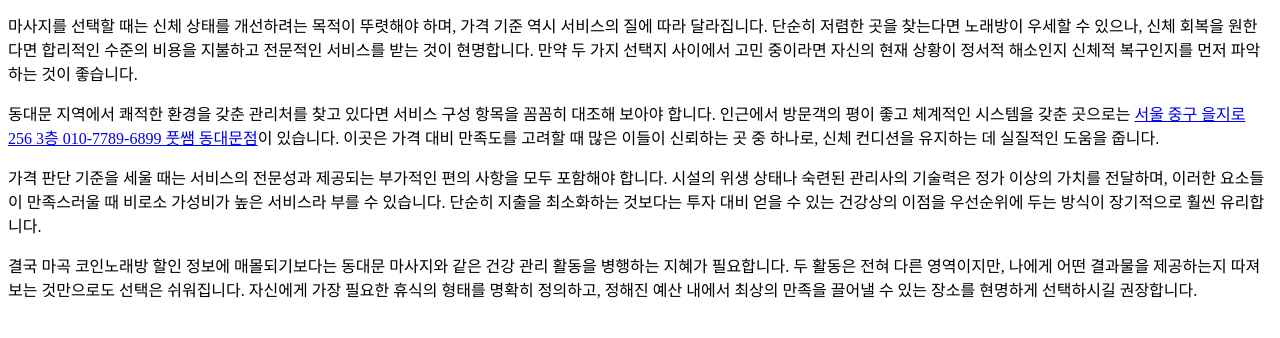
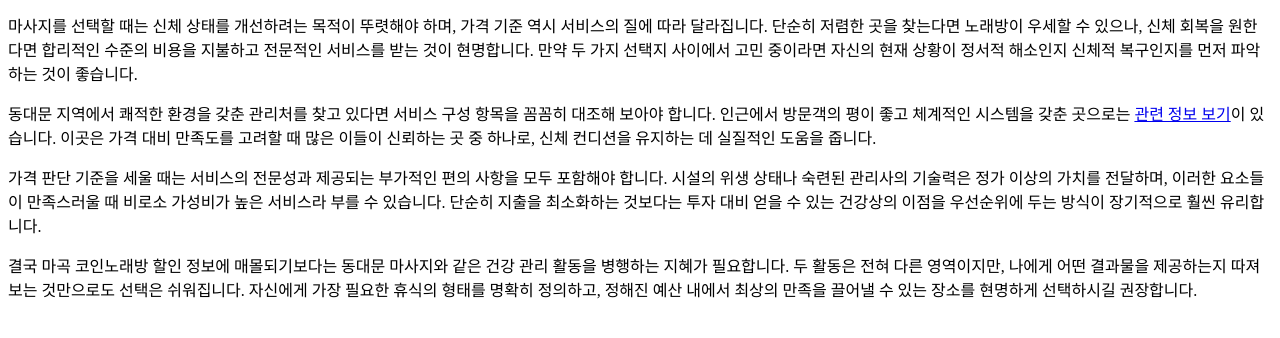
Before and after one commit to dydrkrtks7-cmd/bp-t3b06-mg-coin-sale-2, a plain HTML site: page posts/gemini-coverage-20260719-0358.html in a window 1280 px wide. Shown: the part 164-502 px from the top of the page. Drawn offline with Linux system fonts and the light colour scheme.

Commit message:
deploy: garbage-free snapshot 2026-07-27T00:34:01.685Z

```diff
--- a/posts/gemini-coverage-20260719-0358.html
+++ b/posts/gemini-coverage-20260719-0358.html
@@ -12,7 +12,7 @@
     <h1>마곡 코인노래방 할인과 동대문 풋쌤 마사지의 가격 비교 전략</h1>
     <p>일상적인 스트레스를 해소하기 위해 마곡 코인노래방 할인 혜택을 찾는 이들이 많지만, 때로는 신체적 피로를 푸는 것이 더 효율적인 선택일 수 있습니다. 짧은 시간 동안 소리를 지르며 카타르시스를 느끼는 것과 전문적인 관리를 통해 뭉친 근육을 이완하는 것은 서로 다른 가치를 지닙니다. 예산을 정해두고 가성비를 따질 때, 단순히 비용의 절대치만 볼 것이 아니라 활동의 지속적인 효과를 고민해야 합니다.</p>
     <p>마사지를 선택할 때는 신체 상태를 개선하려는 목적이 뚜렷해야 하며, 가격 기준 역시 서비스의 질에 따라 달라집니다. 단순히 저렴한 곳을 찾는다면 노래방이 우세할 수 있으나, 신체 회복을 원한다면 합리적인 수준의 비용을 지불하고 전문적인 서비스를 받는 것이 현명합니다. 만약 두 가지 선택지 사이에서 고민 중이라면 자신의 현재 상황이 정서적 해소인지 신체적 복구인지를 먼저 파악하는 것이 좋습니다.</p>
-    <p>동대문 지역에서 쾌적한 환경을 갖춘 관리처를 찾고 있다면 서비스 구성 항목을 꼼꼼히 대조해 보아야 합니다. 인근에서 방문객의 평이 좋고 체계적인 시스템을 갖춘 곳으로는 <a class="anchor-link" href="https://euljiro-body-care.mapo-room-guide.xyz/" data-bpaas-link-target="t1-campaign-mqw1w2qy-5klg">서울 중구 을지로 256 3층 010-7789-6899 풋쌤 동대문점</a>이 있습니다. 이곳은 가격 대비 만족도를 고려할 때 많은 이들이 신뢰하는 곳 중 하나로, 신체 컨디션을 유지하는 데 실질적인 도움을 줍니다.</p>
+    <p>동대문 지역에서 쾌적한 환경을 갖춘 관리처를 찾고 있다면 서비스 구성 항목을 꼼꼼히 대조해 보아야 합니다. 인근에서 방문객의 평이 좋고 체계적인 시스템을 갖춘 곳으로는 <a class="anchor-link" href="https://notes.banpo-massage-review.xyz/" data-bpaas-link-target="t1-campaign-mqw1w2qy-5klg">관련 정보 보기</a>이 있습니다. 이곳은 가격 대비 만족도를 고려할 때 많은 이들이 신뢰하는 곳 중 하나로, 신체 컨디션을 유지하는 데 실질적인 도움을 줍니다.</p>
     <p>가격 판단 기준을 세울 때는 서비스의 전문성과 제공되는 부가적인 편의 사항을 모두 포함해야 합니다. 시설의 위생 상태나 숙련된 관리사의 기술력은 정가 이상의 가치를 전달하며, 이러한 요소들이 만족스러울 때 비로소 가성비가 높은 서비스라 부를 수 있습니다. 단순히 지출을 최소화하는 것보다는 투자 대비 얻을 수 있는 건강상의 이점을 우선순위에 두는 방식이 장기적으로 훨씬 유리합니다.</p>
     <p>결국 마곡 코인노래방 할인 정보에 매몰되기보다는 동대문 마사지와 같은 건강 관리 활동을 병행하는 지혜가 필요합니다. 두 활동은 전혀 다른 영역이지만, 나에게 어떤 결과물을 제공하는지 따져보는 것만으로도 선택은 쉬워집니다. 자신에게 가장 필요한 휴식의 형태를 명확히 정의하고, 정해진 예산 내에서 최상의 만족을 끌어낼 수 있는 장소를 현명하게 선택하시길 권장합니다.</p>
 </body>
```
